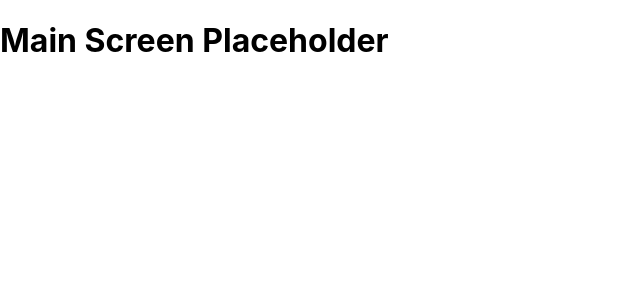
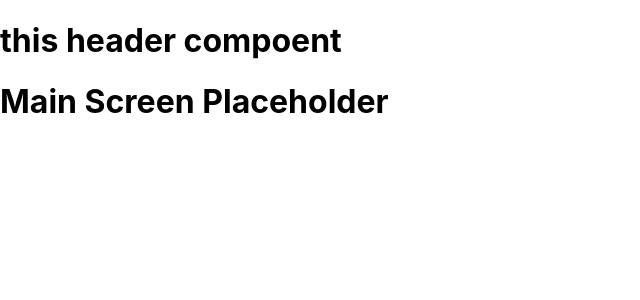
Before and after one commit to gNEX-solutions/workflow-frontend, a React (Create React App) app: page / in a window 1280 px wide. Shown: the top 300 px of the page, without its empty margins (0-640 px from the left). Built offline with nearby package versions, Linux system fonts and the light colour scheme.

Commit message:
created the basic structure of the header compoent

```diff
--- a/src/modules/home/pages/HomePage.js
+++ b/src/modules/home/pages/HomePage.js
@@ -1,13 +1,15 @@
-import React, { Component } from 'react'
+import React, { Component } from "react";
+import HeaderComponent from "../../../shared/header/headerComponent";
 
 class HomePage extends Component {
-  render () {
+  render() {
     return (
-      <div>
+      <React.Fragment>
+        <HeaderComponent />
         <h1>Main Screen Placeholder</h1>
-      </div>
-    )
+      </React.Fragment>
+    );
   }
 }
 
-export default HomePage
+export default HomePage;
--- /dev/null
+++ b/src/shared/header/headerComponent.jsx
@@ -0,0 +1,14 @@
+import React, { Component } from "react";
+
+class HeaderComponent extends Component {
+  state = {};
+  render() {
+    return (
+      <React.Fragment>
+        <h1> this header compoent </h1>
+      </React.Fragment>
+    );
+  }
+}
+
+export default HeaderComponent;
```
Also changed, not shown: src/router/RootRouter.js (+7 -7 lines), 1 other file (tests, documents, lock files or other folders).
